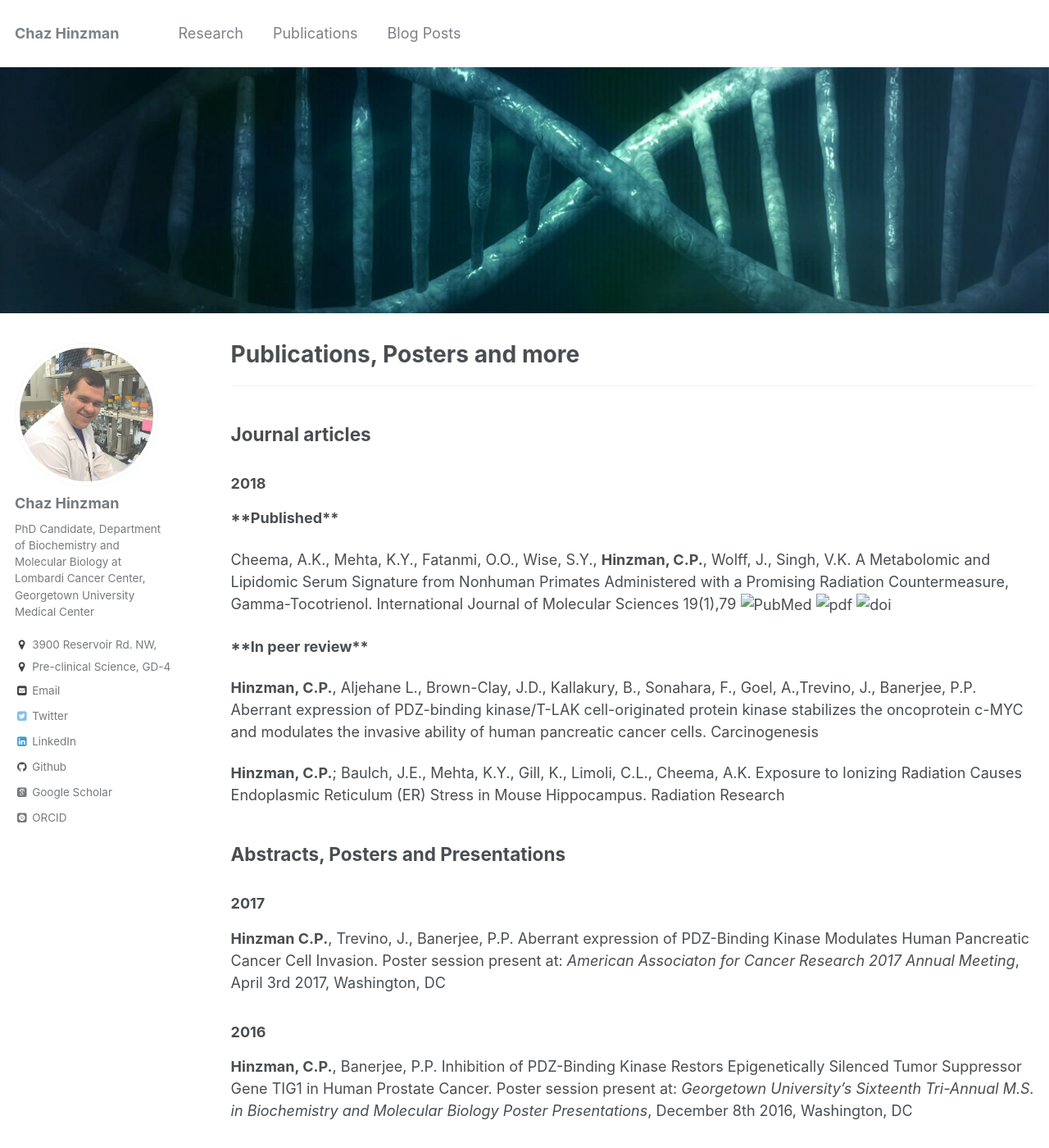
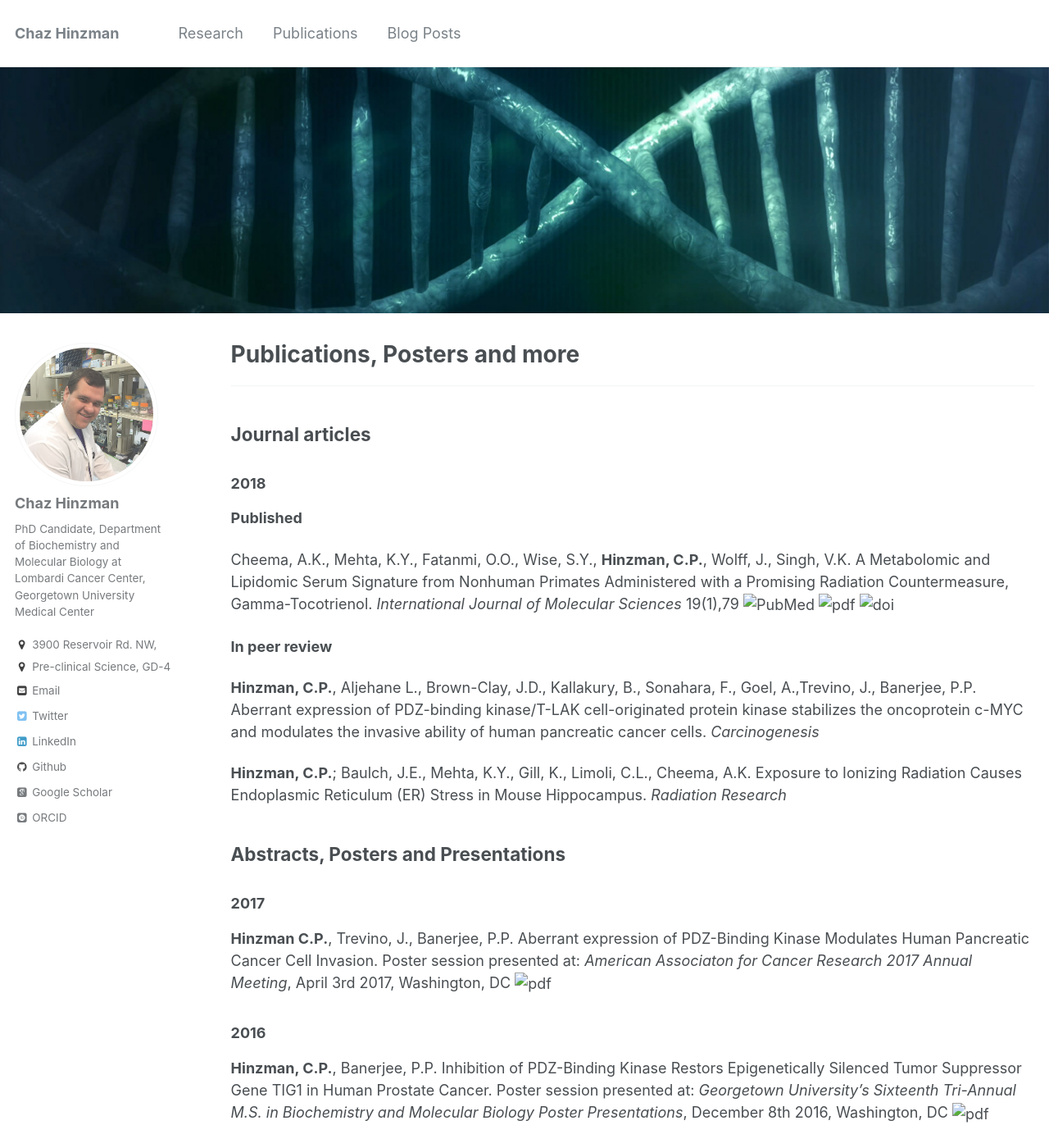
Before and after one commit to cphyt7/cphyt7.github.io, a Jekyll site: the page built from _pages/publications.md, in a window 1280 px wide and 1400 px high. Shown: the whole window at 82% size. Built offline with Jekyll 4.4.1, drawn with Linux system fonts in a browser that asks for light colours; some web fonts are replaced.

Commit message:
updated publications

```diff
--- a/_pages/publications.md
+++ b/_pages/publications.md
@@ -24,19 +24,19 @@ header:
 
 ### 2018
 
-__**Published**__
+**Published**
 
-Cheema, A.K., Mehta, K.Y., Fatanmi, O.O., Wise, S.Y., **Hinzman, C.P.**, Wolff, J., Singh, V.K. A Metabolomic and Lipidomic Serum Signature from Nonhuman Primates Administered with a Promising Radiation Countermeasure, Gamma-Tocotrienol. [International Journal of Molecular Sciences](http://www.mdpi.com/journal/ijms) 19(1),79
-[![PubMed](icons16/pubmed-icon.png)](https://www.ncbi.nlm.nih.gov/pubmed/29567659)
-[![pdf](icons16/pdf-icon.png)](https://www.biostat.wisc.edu/~kbroman/publications/keller2018.pdf)
+Cheema, A.K., Mehta, K.Y., Fatanmi, O.O., Wise, S.Y., **Hinzman, C.P.**, Wolff, J., Singh, V.K. A Metabolomic and Lipidomic Serum Signature from Nonhuman Primates Administered with a Promising Radiation Countermeasure, Gamma-Tocotrienol. *[International Journal of Molecular Sciences](http://www.mdpi.com/journal/ijms)* 19(1),79
+[![PubMed](icons16/pubmed-icon.png)](https://www.ncbi.nlm.nih.gov/pubmed/29283379)
+[![pdf](icons16/pdf-icon.png)](http://www.mdpi.com/1422-0067/19/1/79/pdf)
 [![doi](icons16/doi-icon.png)](https://doi.org/10.3390/ijms19010079)
 
 
-__**In peer review**__
+**In peer review**
 
-**Hinzman, C.P.**, Aljehane L., Brown-Clay, J.D., Kallakury, B., Sonahara, F., Goel, A.,Trevino, J., Banerjee, P.P. Aberrant expression of PDZ-binding kinase/T-LAK cell-originated protein kinase stabilizes the oncoprotein c-MYC and modulates the invasive ability of human pancreatic cancer cells. [Carcinogenesis](https://academic.oup.com/carcin)
+**Hinzman, C.P.**, Aljehane L., Brown-Clay, J.D., Kallakury, B., Sonahara, F., Goel, A.,Trevino, J., Banerjee, P.P. Aberrant expression of PDZ-binding kinase/T-LAK cell-originated protein kinase stabilizes the oncoprotein c-MYC and modulates the invasive ability of human pancreatic cancer cells. *[Carcinogenesis](https://academic.oup.com/carcin)*
 
-**Hinzman, C.P.**; Baulch, J.E., Mehta, K.Y., Gill, K., Limoli, C.L., Cheema, A.K. Exposure to Ionizing Radiation Causes Endoplasmic Reticulum (ER) Stress in Mouse Hippocampus. [Radiation Research](http://www.rrjournal.org/?code=rrs-site)
+**Hinzman, C.P.**; Baulch, J.E., Mehta, K.Y., Gill, K., Limoli, C.L., Cheema, A.K. Exposure to Ionizing Radiation Causes Endoplasmic Reticulum (ER) Stress in Mouse Hippocampus. *[Radiation Research](http://www.rrjournal.org/?code=rrs-site)*
 
 
 
@@ -45,12 +45,12 @@ __**In peer review**__
 
 ### 2017
 
-**Hinzman C.P.**, Trevino, J., Banerjee, P.P. Aberrant expression of PDZ-Binding Kinase Modulates Human Pancreatic Cancer Cell Invasion. Poster session present at: *American Associaton for Cancer Research 2017 Annual Meeting*, April 3rd 2017, Washington, DC
+**Hinzman C.P.**, Trevino, J., Banerjee, P.P. Aberrant expression of PDZ-Binding Kinase Modulates Human Pancreatic Cancer Cell Invasion. Poster session presented at: *American Associaton for Cancer Research 2017 Annual Meeting*, April 3rd 2017, Washington, DC [![pdf](icons16/pdf-icon.png)](/files/hinzman_banerjee_2017_AACR.pdf)
 
 
 ### 2016
 
-**Hinzman, C.P.**, Banerjee, P.P. Inhibition of PDZ-Binding Kinase Restors Epigenetically Silenced Tumor Suppressor Gene TIG1 in Human Prostate Cancer. Poster session present at: *Georgetown University's Sixteenth Tri-Annual M.S. in Biochemistry and Molecular Biology Poster Presentations*, December 8th 2016, Washington, DC
+**Hinzman, C.P.**, Banerjee, P.P. Inhibition of PDZ-Binding Kinase Restors Epigenetically Silenced Tumor Suppressor Gene TIG1 in Human Prostate Cancer. Poster session presented at: *Georgetown University's Sixteenth Tri-Annual M.S. in Biochemistry and Molecular Biology Poster Presentations*, December 8th 2016, Washington, DC [![pdf](icons16/pdf-icon.png)](/files/hinzman_banerjee_GUMC_2016.pdf)
 
 
 
```
Also changed, not shown: _pages/icons16/doi-icon.png (added), _pages/icons16/github-icon.png (added), _pages/icons16/pdf-icon.png (added), _pages/icons16/ppt-icon.png (added), _pages/icons16/pubmed-icon.png (added), 5 other files.
